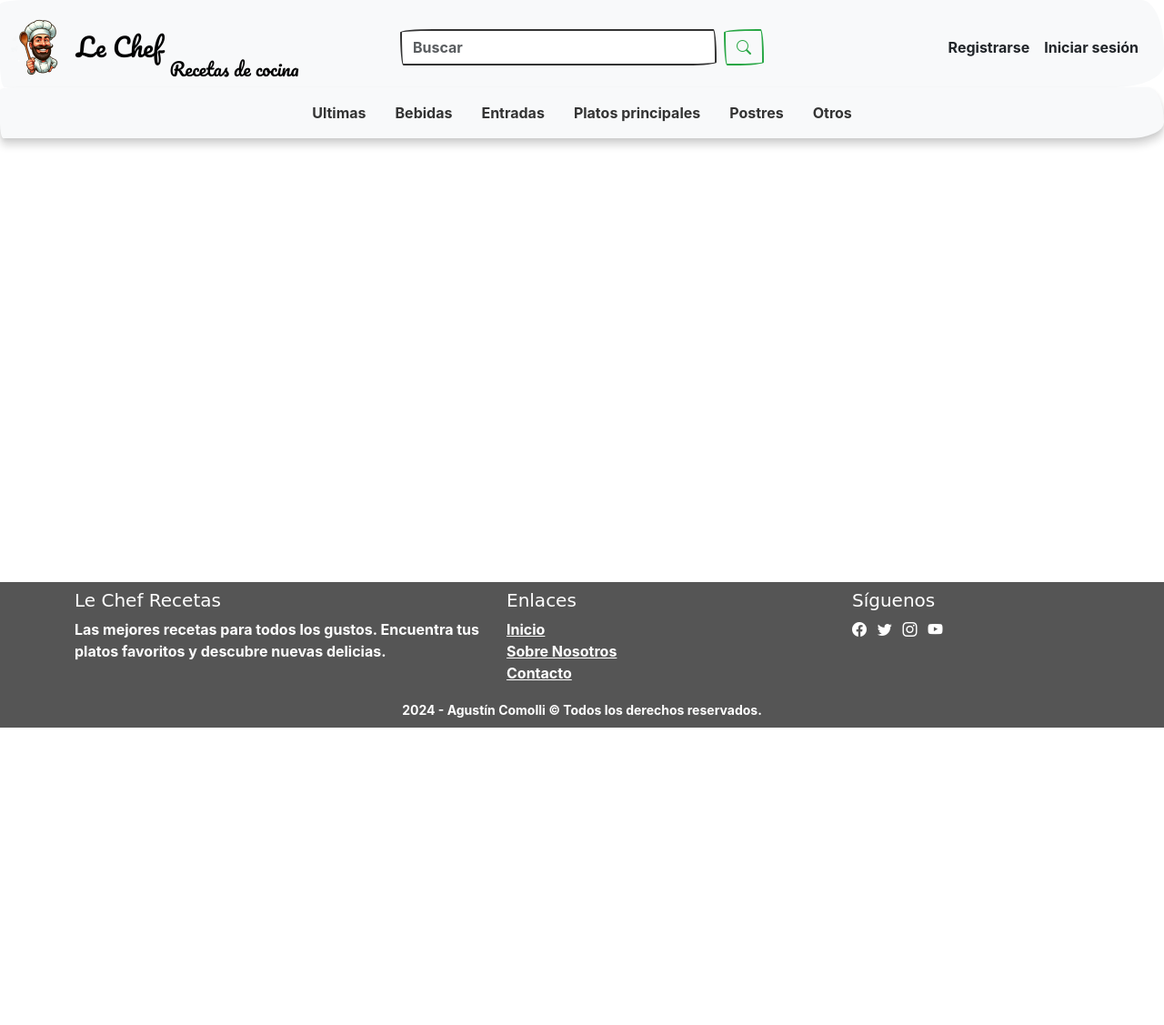
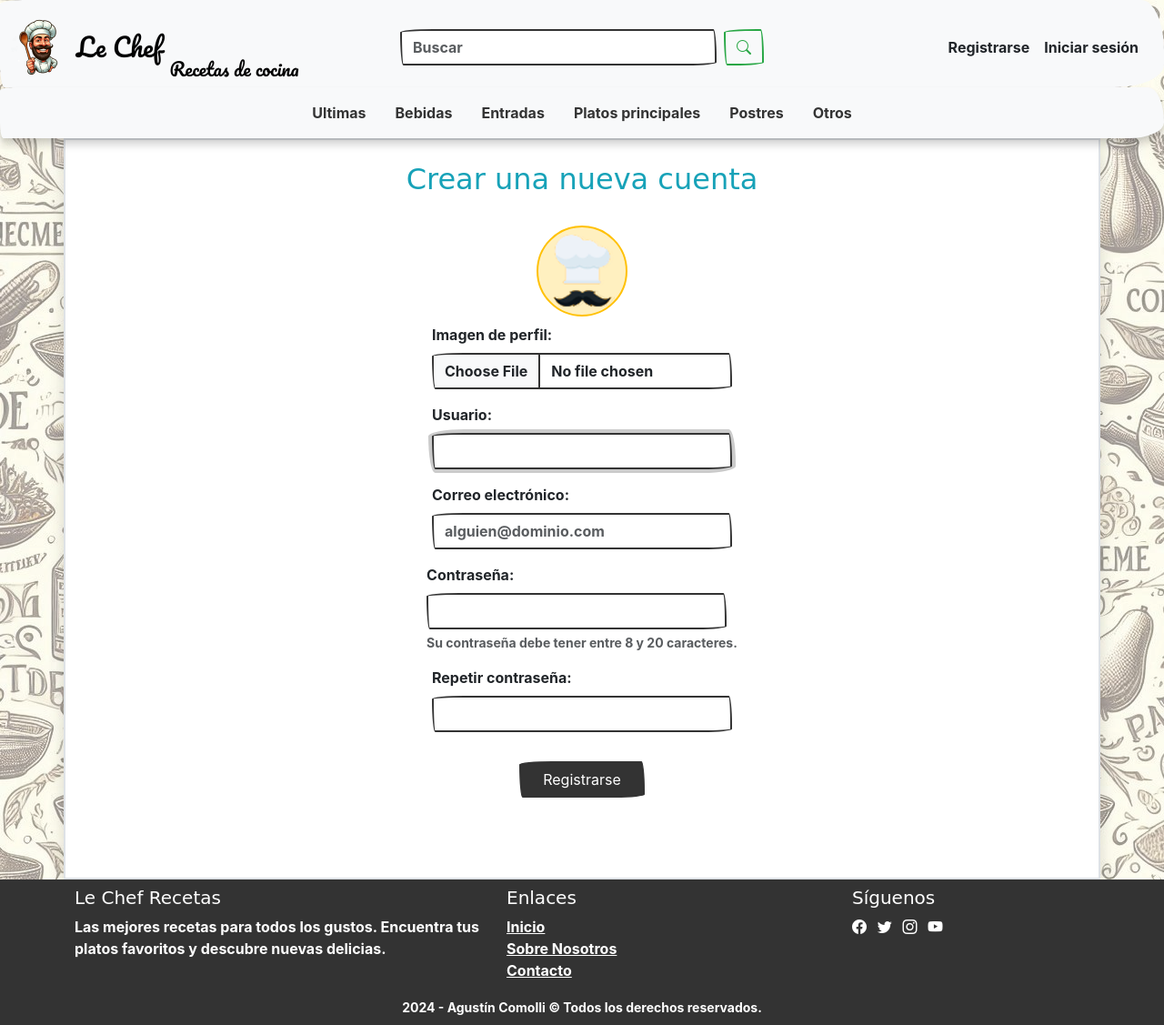
Before and after one commit to agustincomolli/le-chef-recetas, a Flask app: template app/templates/register.html in a window 1280 px wide. Shown: the whole page at 91% size. Before the commit the page ends 800 px from the top, so only its background shows below. Run offline with Flask 3, Linux system fonts and the light colour scheme; the template is opened without the code that fills it, so the values that code supplies are empty; some libraries are stand-ins or nearby versions; some web fonts are replaced.

Commit message:
style: add background image
feat: add register.html

```diff
--- a/app/routes/auth.py
+++ b/app/routes/auth.py
@@ -4,8 +4,8 @@
 
 """
 from flask import Blueprint, request, redirect, render_template, session
+from werkzeug.security import check_password_hash, generate_password_hash
 from flask_session import Session
-from werkzeug.security import check_password_hash, generate_password_hash
 from app.utils.helpers import apology
 
 auth = Blueprint('auth', __name__)
@@ -74,4 +74,8 @@
         - Un mensaje de error (POST) si el registro falla
     """
     # Código de la función register aquí
+    if request.method == "POST":
+        pass
+    else:
+        return render_template("register.html")
     return apology("Estamos trabajando en ello")
--- /dev/null
+++ b/app/static/scripts/custom-validation.js
@@ -0,0 +1,21 @@
+// Ejemplo inicial de JavaScript para deshabilitar el envío de formularios si hay campos inválidos
+(() => {
+    'use strict' // Activa el modo estricto de JavaScript para una mejor calidad de código
+
+    // Obtener todos los formularios a los que queremos aplicar estilos de validación personalizados de Bootstrap
+    const forms = document.querySelectorAll('.needs-validation')
+
+    // Iterar sobre cada formulario y prevenir su envío si no es válido
+    Array.from(forms).forEach(form => {
+      form.addEventListener('submit', event => {
+        // Si el formulario no es válido
+        if (!form.checkValidity()) {
+          event.preventDefault() // Prevenir el envío del formulario
+          event.stopPropagation() // Detener la propagación del evento
+        }
+
+        // Agregar la clase 'was-validated' al formulario para activar los estilos de validación de Bootstrap
+        form.classList.add('was-validated')
+      }, false) // false para indicar que el evento no se debe capturar en la fase de captura
+    })
+  })() // La función se invoca inmediatamente después de su declaración
--- a/app/static/styles/partials/login.css
+++ b/app/static/styles/partials/login.css
@@ -1,8 +1,3 @@
-form {
-  max-width: 450px;
-}
-
-input[type=text],
-input[type=password] {
+.login-input {
   width: 250px;
 }
--- /dev/null
+++ b/app/static/styles/partials/register.css
@@ -0,0 +1,3 @@
+.register-input {
+  width: 330px;
+}
--- a/app/static/styles/styles.css
+++ b/app/static/styles/styles.css
@@ -1,9 +1,23 @@
 @import url("./partials/login.css");
+@import url("./partials/register.css");
 
 @font-face {
   font-family: "Pacifico";
   src: url("../fonts/pacifico-regular.woff2") format("woff2"),
     url("../fonts/pacifico-regular.woff") format("woff");
+}
+
+body {
+  background-image: url("../images/background-2.webp");
+  background-repeat: repeat;
+}
+
+main {
+  background-color: white;
+}
+
+form {
+  max-width: 450px;
 }
 
 #categories {
--- a/app/templates/base.html
+++ b/app/templates/base.html
@@ -91,11 +91,11 @@
       </div>
     </nav>
   </header>
-  <main class="flex-grow-1 container py-4 text-center">
+  <main class="flex-grow-1 container py-4 text-center border shadow">
     {% block main %}
     {% endblock %}
   </main>
-  <footer class="bg-dark text-light pb-2">
+  <footer class="bg-primary text-light pb-2">
     <div class="container mt-0 pt-2">
       <div class="row">
         <!-- Breve descripción o lema -->
--- a/app/templates/register.html
+++ b/app/templates/register.html
@@ -1,9 +1,58 @@
 {% extends "base.html" %}
 
 {% block title %}
-  Registrarse
+Registrarse
 {% endblock %}
 
 {% block main %}
+<h2 class="mb-3 text-info">Crear una nueva cuenta</h2>
+<form action="/register" method="post" class="d-flex flex-column align-items-center mb-5 py-3 mx-auto needs-validation"
+  novalidate>
+  <div class="border border-warning rounded-circle bg-warning bg-opacity-25 p-2 mb-2">
+    <img src="{{ url_for('static', filename='/images/chef-default.png') }}" alt="Avatar" width="80" height="80">
+  </div>
+  <div class="form-group mb-3 d-flex flex-column align-items-start">
+    <label for="avatar" class="form-label">Imagen de perfil:</label>
+    <input type="file" name="avatar" id="avatar" class="form-control register-input"
+      accept="image/.png, .jpg, .jpeg, .gif, .webp">
+  </div>
+  <div class="form-group mb-3 d-flex flex-column align-items-start">
+    <label for="username" class="form-label">Usuario:</label>
+    <input type="text" name="username" id="username" class="form-control register-input" autocomplete="off" autofocus
+      required>
+    <div class="invalid-feedback text-start">
+      Por favor, elija un nombre de usuario.
+    </div>
+  </div>
+  <div class="form-group mb-3 d-flex flex-column align-items-start">
+    <label for="email" class="form-label">Correo electrónico:</label>
+    <input type="email" name="email" id="email" class="form-control register-input" autocomplete="off"
+      placeholder="alguien@dominio.com" required>
+    <div class="invalid-feedback text-start">
+      Por favor proporcione un correo electrónico válido.
+    </div>
+  </div>
+  <div class="form-group mb-3 d-flex flex-column align-items-start">
+    <label for="password" class="form-label">Contraseña:</label>
+    <input type="password" name="password" id="password" class="form-control register-input"
+      aria-describedby="passwordHelpBlock" minlength="8" maxlength="20" required>
+      <div id="passwordHelpBlock" class="form-text">
+        Su contraseña debe tener entre 8 y 20 caracteres.
+      </div>
+      <div class="invalid-feedback text-start">
+        La contraseña no cumple con los requisitos mínimos.
+      </div>
+  </div>
+  <div class="form-group mb-3 d-flex flex-column align-items-start">
+    <label for="confirmation" class="form-label">Repetir contraseña:</label>
+    <input type="password" name="confirmation" id="confirmation" class="form-control register-input" minlength="8"
+      maxlength="20" required>
+    <div class="invalid-feedback text-start">
+      Ambas contraseñas deben ser iguales.
+    </div>
+  </div>
+  <button type="submit" class="btn btn-primary mt-3 px-4">Registrarse</button>
+</form>
 
+<script src="{{ url_for('static', filename='/scripts/custom-validation.js') }}"></script>
 {% endblock %}
--- a/app/utils/database.py
+++ b/app/utils/database.py
@@ -13,7 +13,7 @@
     Returns:
         None
     """
-    categories = ["Bebidas", "Entradas", "Platos principales", "Postres", "Otros"]
+    categories = ["Ultimas", "Bebidas", "Entradas", "Platos principales", "Postres", "Otros"]
     # Iniciar una transacción.
     with db.engine.begin() as connection:
         # Si hay categorías, salir de la función.
```
Also changed, not shown: app/templates/login.html (+5 -4 lines), app/data/recipes.db, app/static/images/background-1.webp (added), app/static/images/background-2.webp (added), app/static/images/chef-default.png (added).
